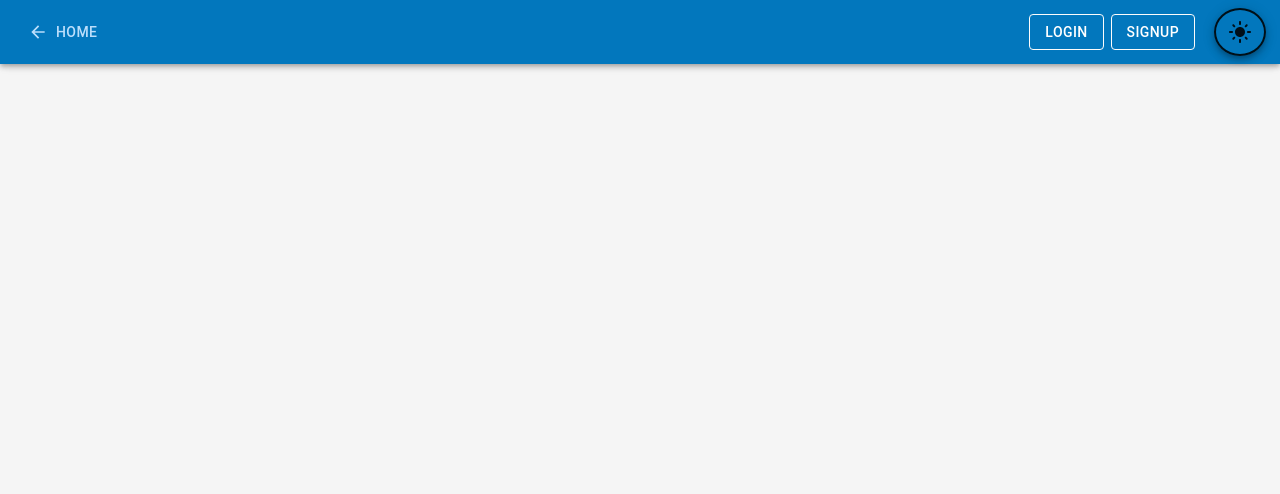
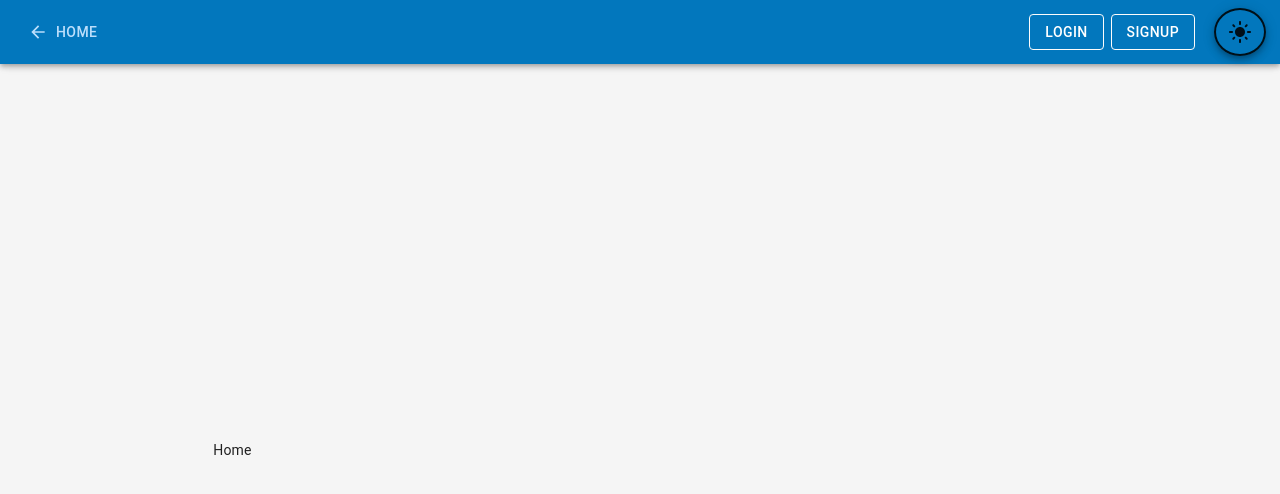
Before and after one commit to achmurali/bug-tracker, a React (Create React App) app in the folder client/: page /home in a window 1280 px wide. Shown: the top 494 px of the page. Built offline with nearby package versions, Linux system fonts and the light colour scheme.

Commit message:
Page Layout HOC

```diff
--- /dev/null
+++ b/client/src/HOCs/HomePageLayout.tsx
@@ -0,0 +1,22 @@
+import React from 'react';
+import { Grid } from '@material-ui/core';
+
+const HomePageLayout:any = (Component:React.ElementType) => {
+    return () =>  (
+        <Grid container spacing={0}
+            alignItems="center"
+            justify="center"
+            style={{
+                minHeight:'100vh',
+                minWidth:'100vh'
+            }}>
+            <Grid item sm={2}/>
+            <Grid item sm = {8}>
+                <Component />
+            </Grid>
+            <Grid item sm={2}/>
+        </Grid>
+    )
+};
+
+export default HomePageLayout;
--- a/client/src/pages/home.tsx
+++ b/client/src/pages/home.tsx
@@ -1,11 +1,16 @@
 import React from 'react'
+
+import HomePageLayout from '../HOCs/HomePageLayout';
 
 const Home:React.FC = () => {
     return (
-        <div>
+
+        <div style={{
+            paddingTop:"100px"
+        }}>
             Home
         </div>
     )
 };
 
-export default Home;
+export default HomePageLayout(Home);
```
